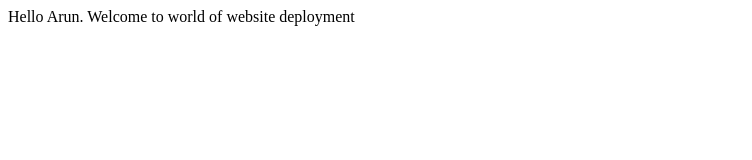
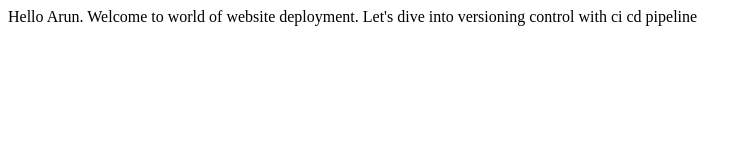
Before and after one commit to arungoel142/GitHubActionsDemo, a plain HTML site: page index.html in a window 1280 px wide. Shown: the whole page, without its empty margins (0-752 px from the left). Drawn offline with Linux system fonts and the light colour scheme.

Commit message:
added text

```diff
--- a/index.html
+++ b/index.html
@@ -1,5 +1,6 @@
 <html>
 <body>
-Hello Arun. Welcome to world of website deployment
+Hello Arun. Welcome to world of website deployment.
+Let's dive into versioning control with ci cd pipeline
 </body>
 </html>
```
